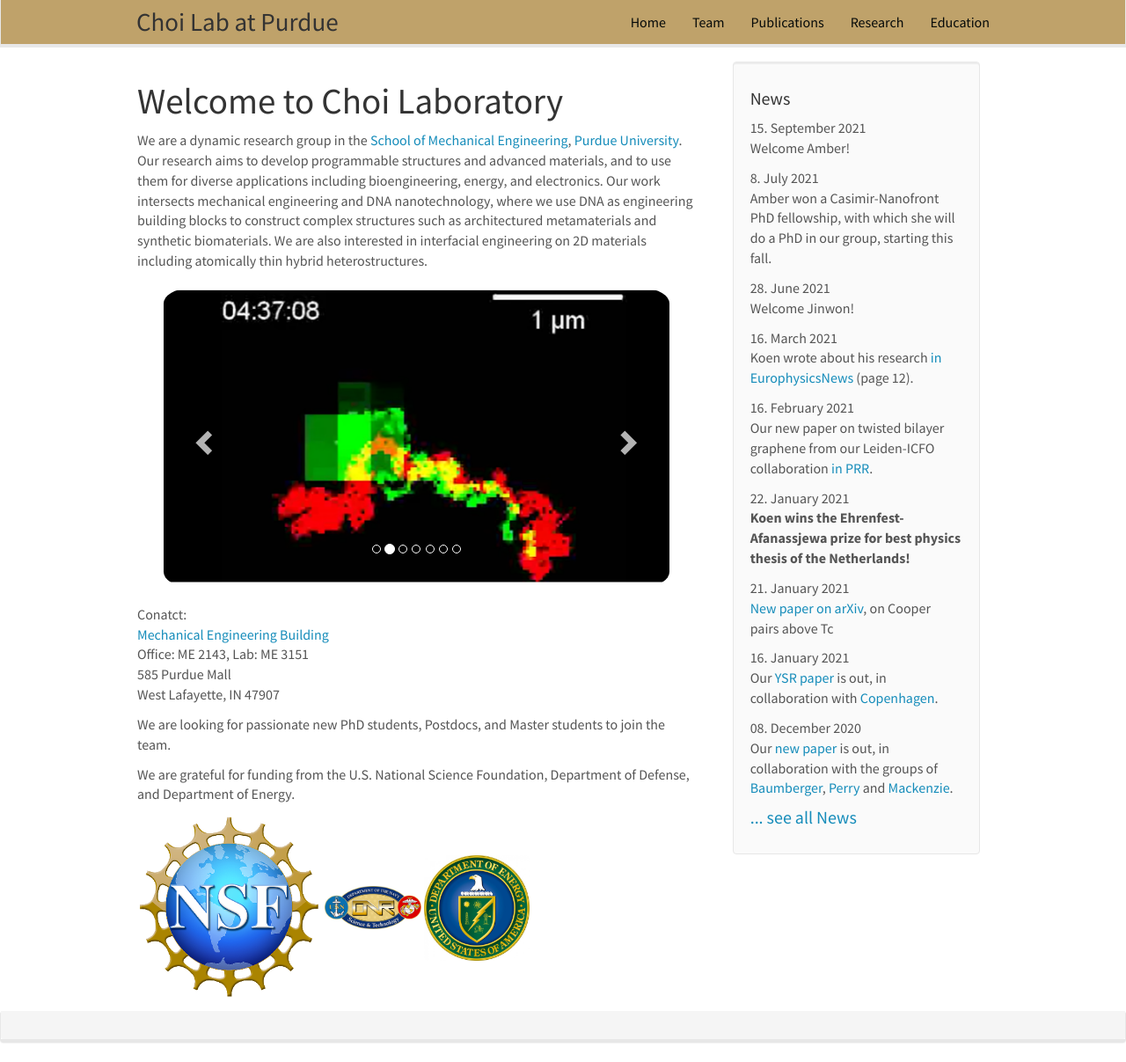
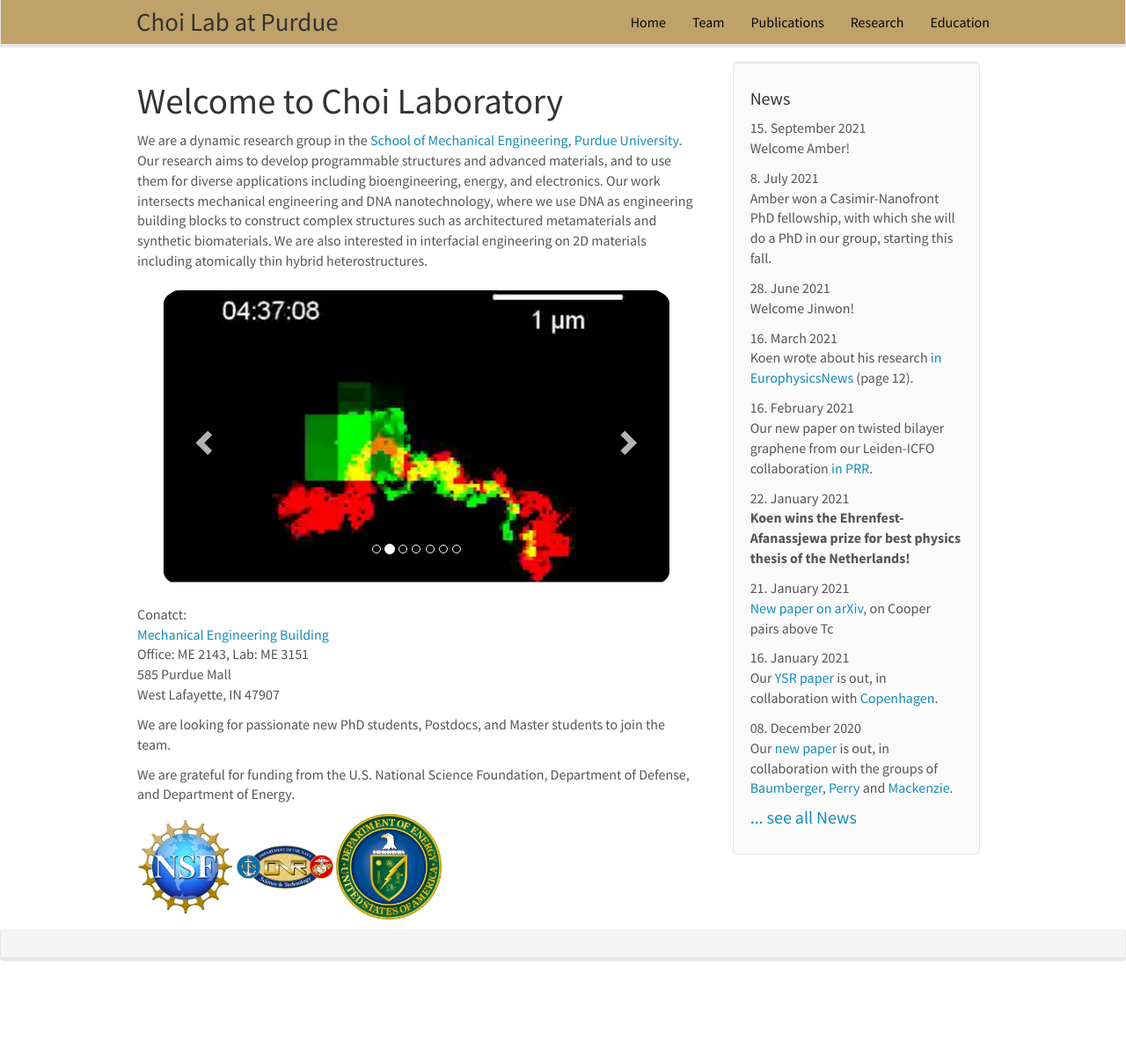
Before and after one commit to choidnalab/choidnalab.github.io, a Jekyll site: the page built from _pages/home.md, in a window 1280 px wide and 1207 px high. Shown: the whole window at 88% size. Built offline with Jekyll 4.4.1, drawn with Linux system fonts in a browser that asks for light colours; nearby versions of some CDN libraries.

Commit message:
Update home.md

```diff
--- a/_pages/home.md
+++ b/_pages/home.md
@@ -61,7 +61,7 @@ We are looking for passionate new PhD students, Postdocs, and Master students to
 We are grateful for funding from the U.S. National Science Foundation, Department of Defense, and Department of Energy.
 
 <figure class="fourth">
-  <img src="{{ site.url }}{{ site.baseurl }}/images/teampic/nsf.jpg" style="width: 210px">
+  <img src="{{ site.url }}{{ site.baseurl }}/images/teampic/nsf.jpg" style="width: 110px">
   <img src="{{ site.url }}{{ site.baseurl }}/images/teampic/dnr1.jpg" style="width: 110px">
   <img src="{{ site.url }}{{ site.baseurl }}/images/teampic/doe.jpg" style="width: 120px">
 
```
